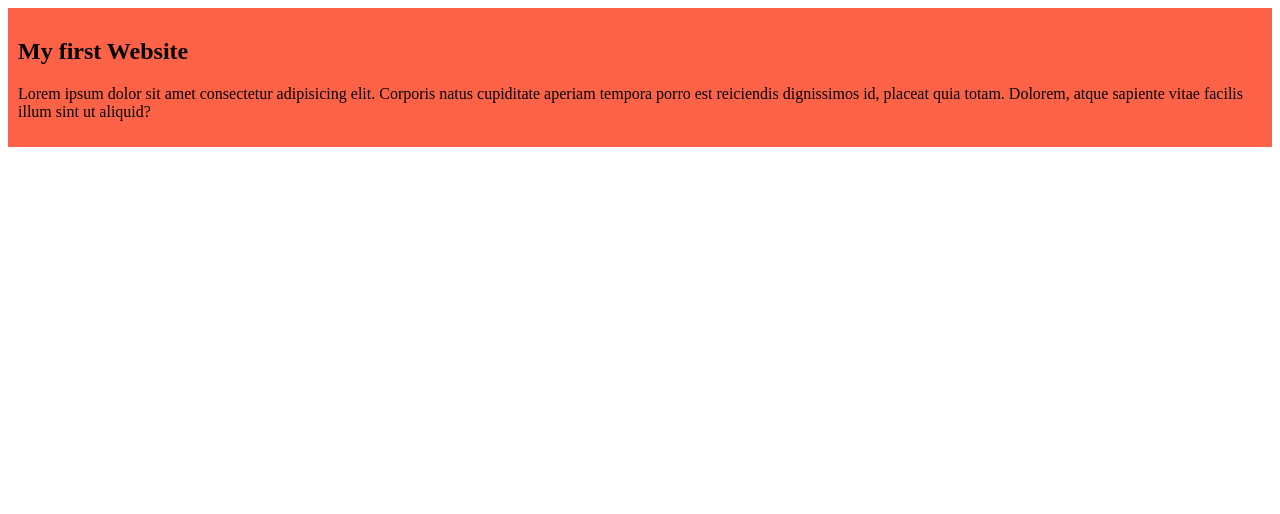
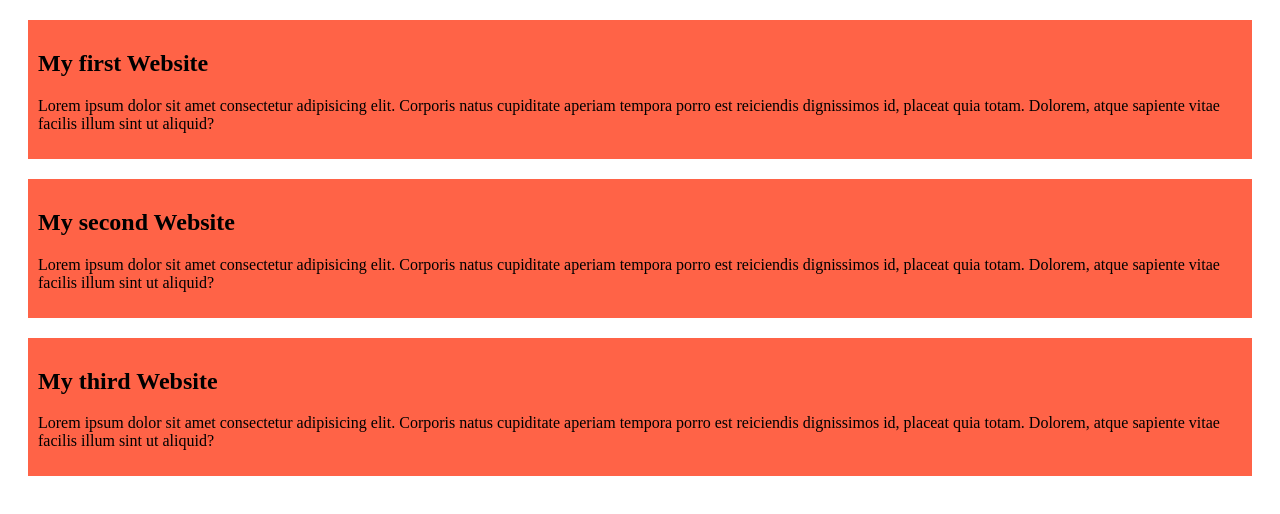
Before and after one commit to MuqtadirChowdhury/my-first-github-report, a plain HTML site: page index.html in a window 1280 px wide. Drawn offline with Linux system fonts and the light colour scheme.

Commit message:
added 2nd and 3rd blog

```diff
--- a/index.html
+++ b/index.html
@@ -12,6 +12,16 @@
       <p>  Lorem ipsum dolor sit amet consectetur adipisicing elit. Corporis natus cupiditate aperiam tempora porro est reiciendis dignissimos id, placeat quia totam. Dolorem, atque sapiente vitae facilis illum sint ut aliquid? </p>
 
     </div>
+        <div>
+        <h2> My second Website</h2>
+      <p>  Lorem ipsum dolor sit amet consectetur adipisicing elit. Corporis natus cupiditate aperiam tempora porro est reiciendis dignissimos id, placeat quia totam. Dolorem, atque sapiente vitae facilis illum sint ut aliquid? </p>
+
+    </div>
+        <div>
+        <h2> My third Website</h2>
+      <p>  Lorem ipsum dolor sit amet consectetur adipisicing elit. Corporis natus cupiditate aperiam tempora porro est reiciendis dignissimos id, placeat quia totam. Dolorem, atque sapiente vitae facilis illum sint ut aliquid? </p>
+
+    </div>
 
 </body>
 </html>
--- a/styles/blog.css
+++ b/styles/blog.css
@@ -2,4 +2,5 @@ div{
     background-color: tomato;
     padding: 10px;
     border-top: 10PX;
+    margin: 20px;
 }
```
